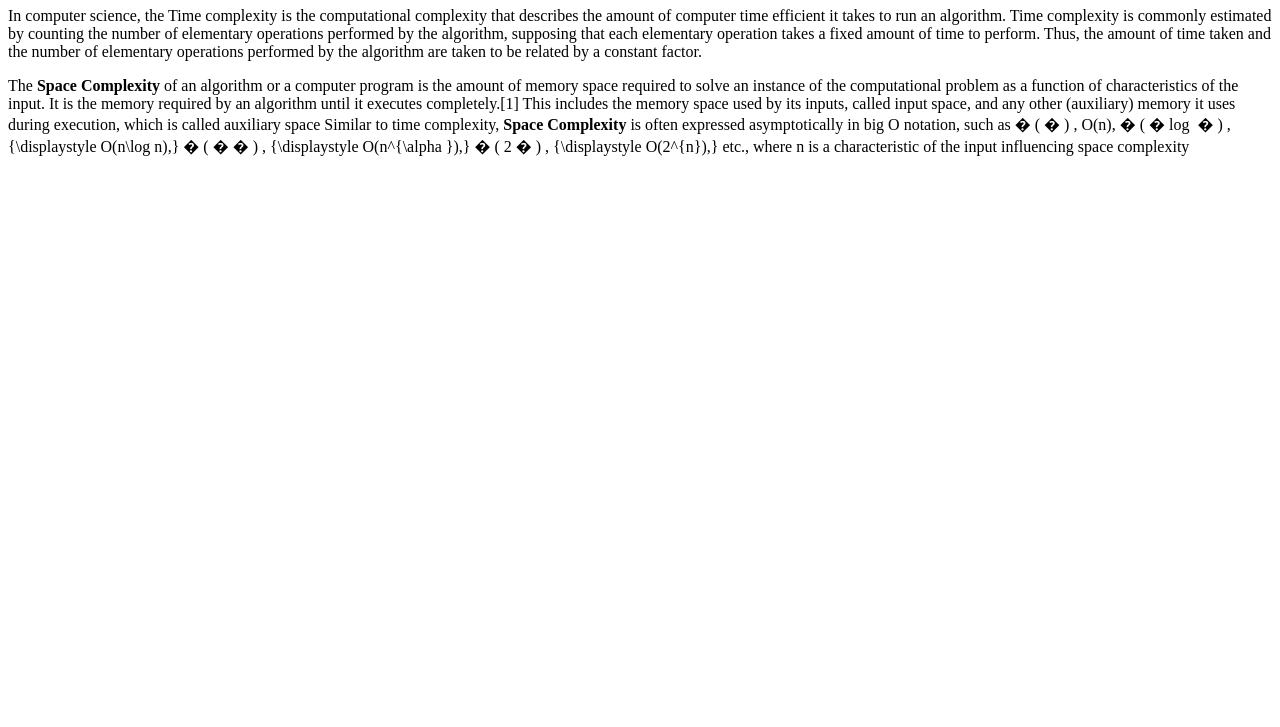
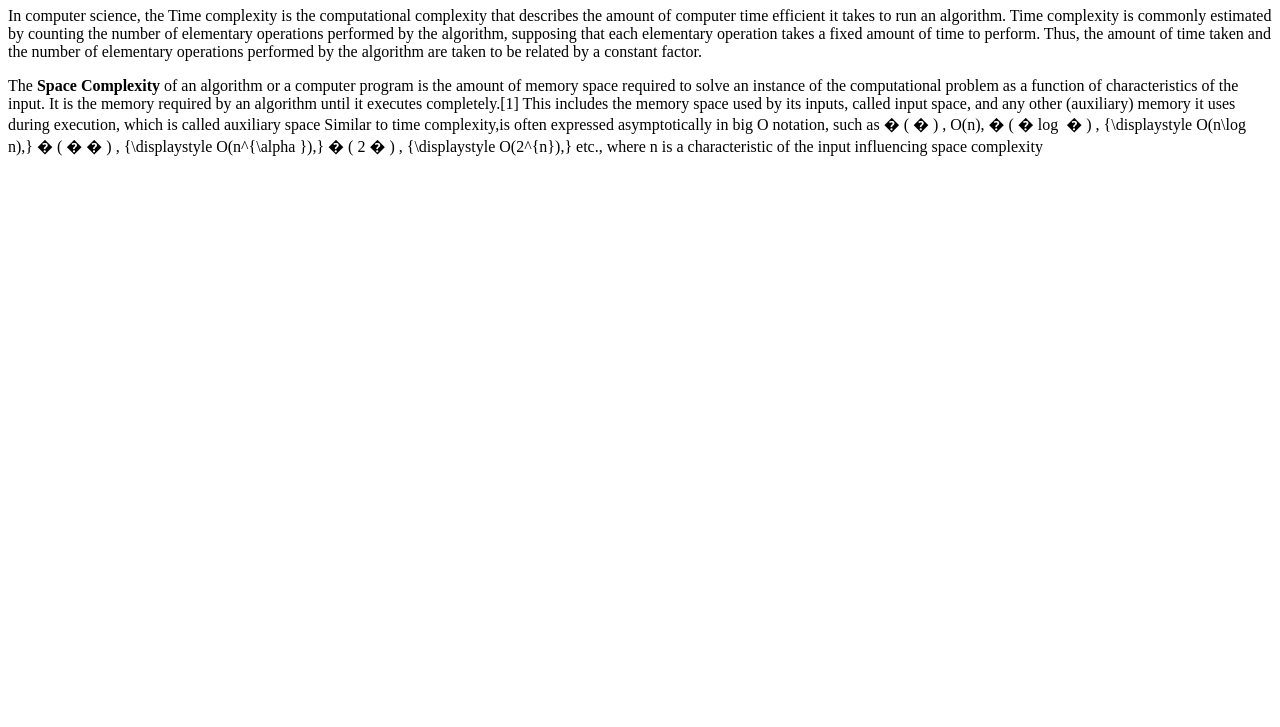
Before and after one commit to acciojob/time-and-space-complexity-Sukantadas1, a website: page main.html in a window 1280 px wide. Shown: the part 73-800 px from the top of the page. Drawn offline with Linux system fonts and the light colour scheme.

Commit message:
created a submission

```diff
--- a/main.html
+++ b/main.html
@@ -14,7 +14,7 @@
 	</p>
 <p>
 The <b>Space Complexity</b> of an algorithm or a computer program is the amount of memory space required to solve an instance of the computational problem as a function of characteristics of the input. It is the memory required by an algorithm until it executes completely.[1] This includes the memory space used by its inputs, called input space, and any other (auxiliary) memory it uses during execution, which is called auxiliary space
-	Similar to time complexity,<b> Space Complexity </b>is often expressed asymptotically in big O notation, such as
+	Similar to time complexity,is often expressed asymptotically in big O notation, such as
 �
 (
 �
```
